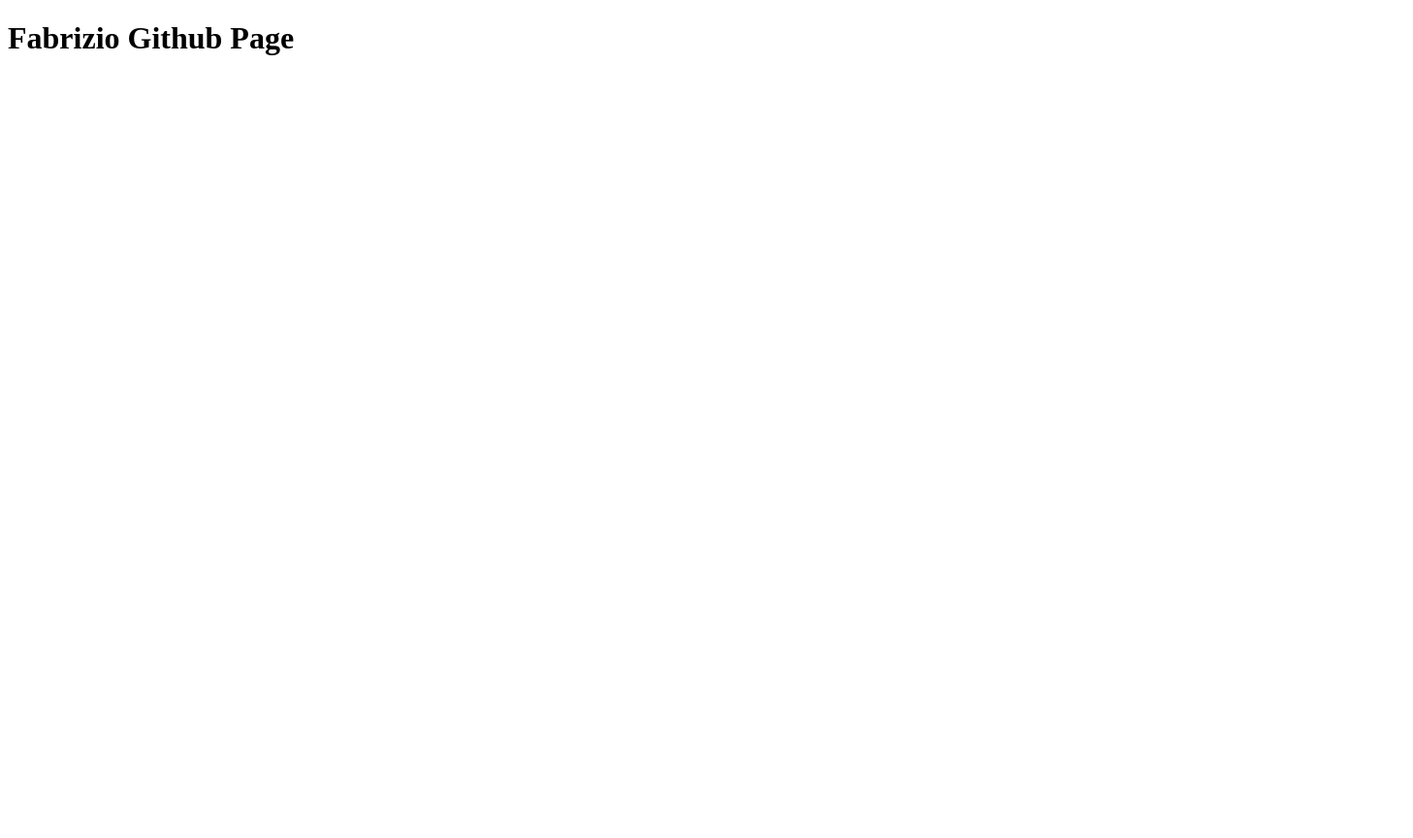
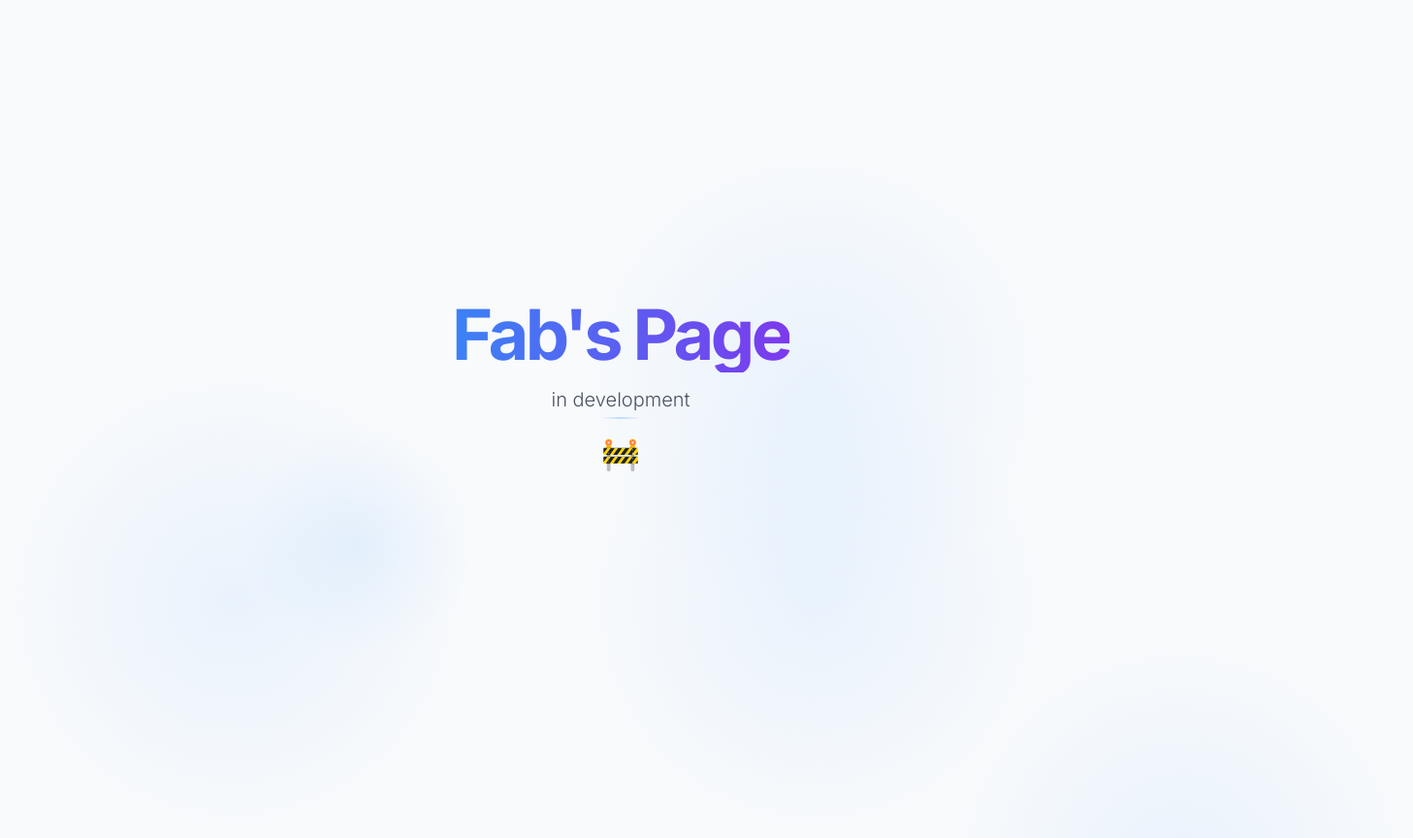
Before and after one commit to FabrizioCicala/fabriziocicala.github.io, a plain HTML site: page index.html in a window 1280 px wide. Shown: the top 864 px of the page at 97% size, 1457 px wide, since content can reach past the window. Before the commit the page ends 800 px from the top, so only its background shows below. Drawn offline with Linux system fonts and the light colour scheme.

Commit message:
page added

```diff
--- a/index.html
+++ b/index.html
@@ -1,6 +1,156 @@
 <!DOCTYPE html>
-<html>
-  <body>
-    <h1>Fabrizio Github Page</h1>
-  </body>
+<html lang="en">
+<head>
+    <meta charset="UTF-8">
+    <meta name="viewport" content="width=device-width, initial-scale=1.0">
+    <title>Fab's Page</title>
+    <style>
+        @import url('https://fonts.googleapis.com/css2?family=Inter:wght@300;700&display=swap');
+
+        :root {
+            --primary: #3b82f6;
+            --primary-light: #93c5fd;
+            --dark: #1e293b;
+            --light: #f8fafc;
+        }
+
+        body {
+            margin: 0;
+            padding: 0;
+            height: 100vh;
+            display: flex;
+            flex-direction: column;
+            justify-content: center;
+            align-items: center;
+            background-color: var(--light);
+            color: var(--dark);
+            font-family: 'Inter', sans-serif;
+            overflow: hidden;
+        }
+
+        .container {
+            text-align: center;
+            position: relative;
+            z-index: 10;
+            animation: fadeIn 1.2s cubic-bezier(0.22, 1, 0.36, 1);
+        }
+
+        h1 {
+            font-size: 4.5rem;
+            font-weight: 700;
+            margin: 0;
+            background: linear-gradient(90deg, var(--primary), #7c3aed);
+            -webkit-background-clip: text;
+            background-clip: text;
+            color: transparent;
+            line-height: 1.1;
+            letter-spacing: -0.05em;
+        }
+
+        .subtitle {
+            font-size: 1.25rem;
+            font-weight: 300;
+            margin-top: 1rem;
+            color: var(--dark);
+            opacity: 0.8;
+            position: relative;
+            display: inline-block;
+        }
+
+        .subtitle::after {
+            content: '';
+            position: absolute;
+            width: 30%;
+            height: 2px;
+            background: linear-gradient(90deg, transparent, var(--primary-light), transparent);
+            bottom: -8px;
+            left: 35%;
+            opacity: 0.7;
+        }
+
+        .construction-icon {
+            font-size: 2rem;
+            margin-top: 2rem;
+            animation: bounce 2s infinite;
+        }
+
+        /* Background elements */
+        .bg-circle {
+            position: absolute;
+            border-radius: 50%;
+            background: radial-gradient(circle, var(--primary-light), transparent 70%);
+            opacity: 0.15;
+            z-index: -1;
+        }
+
+        @keyframes fadeIn {
+            from { opacity: 0; transform: translateY(30px); }
+            to { opacity: 1; transform: translateY(0); }
+        }
+
+        @keyframes bounce {
+            0%, 100% { transform: translateY(0); }
+            50% { transform: translateY(-8px); }
+        }
+
+        @keyframes float {
+            0%, 100% { transform: translateY(0); }
+            50% { transform: translateY(-20px); }
+        }
+
+        /* Responsive adjustments */
+        @media (max-width: 768px) {
+            h1 { font-size: 3rem; }
+            .subtitle { font-size: 1rem; }
+        }
+    </style>
+</head>
+<body>
+    <div class="container">
+        <h1>Fab's Page</h1>
+        <div class="subtitle">in development</div>
+        <div class="construction-icon">🚧</div>
+    </div>
+
+    <script>
+        // Create dynamic background circles
+        document.addEventListener('DOMContentLoaded', function() {
+            const colors = ['--primary', '--primary-light'];
+            const sizes = [200, 300, 400];
+
+            for (let i = 0; i < 5; i++) {
+                const circle = document.createElement('div');
+                circle.className = 'bg-circle';
+                circle.style.width = sizes[Math.floor(Math.random() * sizes.length)] + 'px';
+                circle.style.height = circle.style.width;
+                circle.style.top = Math.random() * 100 + 'vh';
+                circle.style.left = Math.random() * 100 + 'vw';
+                circle.style.opacity = '0';
+                document.body.appendChild(circle);
+
+                // Animate circles
+                animateCircle(circle);
+            }
+
+            function animateCircle(el) {
+                const duration = Math.random() * 20 + 10;
+                const delay = Math.random() * 3;
+                const sizeChange = Math.random() * 100 + 50;
+
+                el.style.transition = `all ${duration}s ease-in-out ${delay}s, opacity 2s ease`;
+                el.style.opacity = '0.15';
+                el.style.transform = `translate(${Math.random() * 100 - 50}px, ${Math.random() * 100 - 50}px) scale(1.2)`;
+
+                setTimeout(() => {
+                    el.style.opacity = '0';
+                    setTimeout(() => {
+                        el.style.top = Math.random() * 100 + 'vh';
+                        el.style.left = Math.random() * 100 + 'vw';
+                        setTimeout(() => animateCircle(el), 100);
+                    }, 2000);
+                }, duration * 1000);
+            }
+        });
+    </script>
+</body>
 </html>
```
Also changed, not shown: cs101/cybersecurity/index.html (+1 -1 lines).
